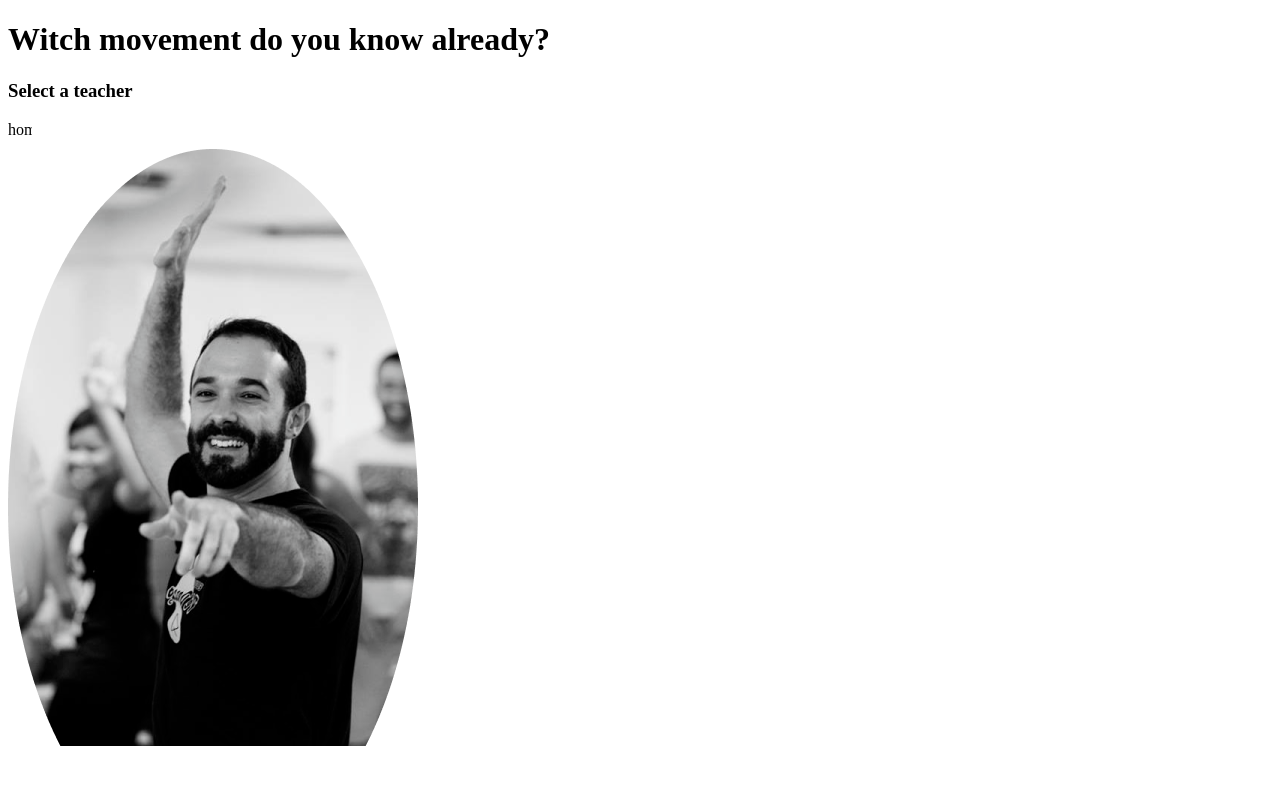
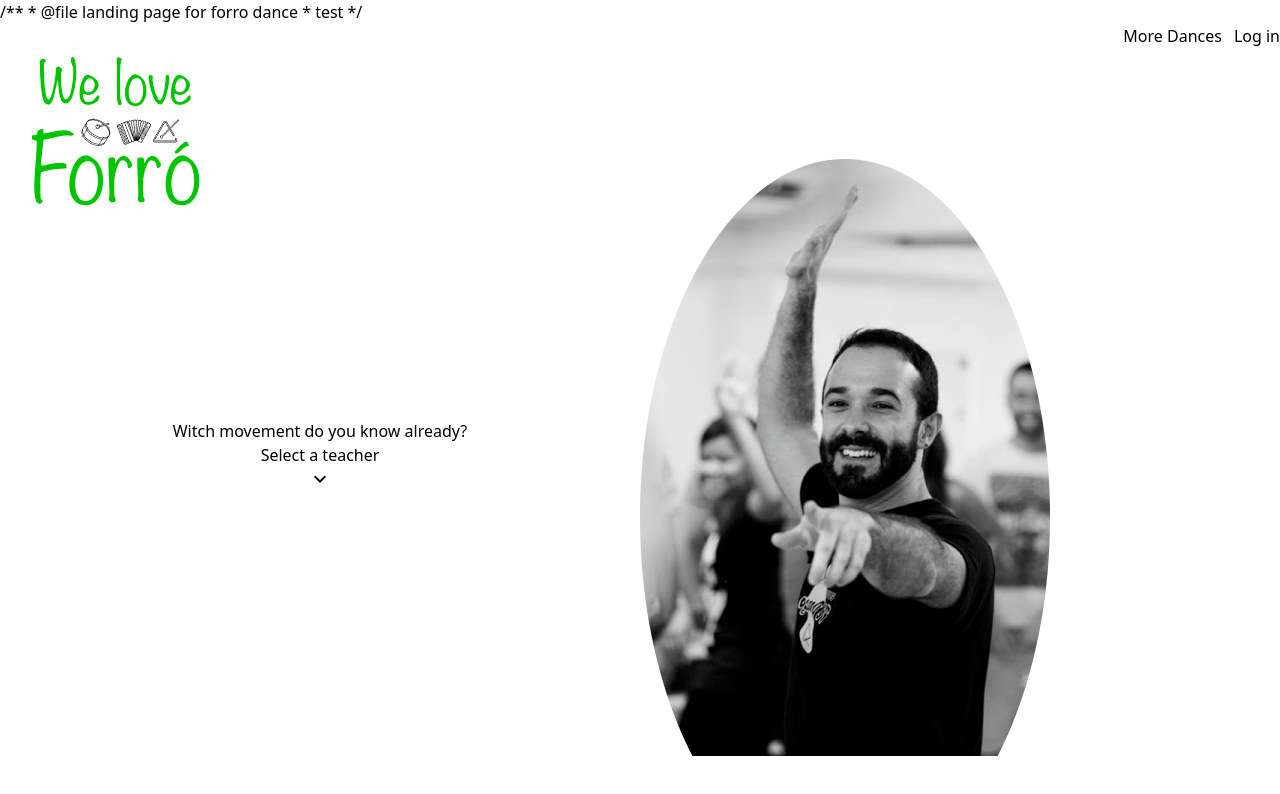
Before and after one commit to DanielRolfs/weloveforro-app, an Angular app: page / in a window 1280 px wide. Shown: the top 794 px of the page. Built offline with nearby package versions, Linux system fonts and the light colour scheme.

Commit message:
tailwind used but js doc is not working

```diff
--- a/package.json
+++ b/package.json
@@ -35,6 +35,7 @@
     "karma-coverage": "~2.0.3",
     "karma-jasmine": "~4.0.0",
     "karma-jasmine-html-reporter": "~1.7.0",
+    "tailwindcss": "^2.2.19",
     "typescript": "~4.4.3"
   }
 }
--- a/src/app/forro-main/forro-main.component.html
+++ b/src/app/forro-main/forro-main.component.html
@@ -1,13 +1,36 @@
-<div class="menu-bar">
+/**
+* @file landing page for forro dance
+* test
+*/
+
+<div class="h-screen">
+
+    <div class="menu-bar flex flex-row place-content-between">
+        <img class="m-8" src="assets/img/logo.png">
+        <ul class="flex flex-row space-x-3">
+            <li>More Dances</li>
+            <li>
+                <button>Log in</button>
+            </li>
+        </ul>
+    </div>
+
+    <div class="header flex flex-row -mt-20">
+        <div class="headline flex flex-col items-center justify-center w-1/2">
+            <div>
+                <h1>Witch movement do you know already?</h1>
+            </div>
+            <div>
+                <h3>Select a teacher</h3>
+            </div>
+            <div>
+                <mat-icon>keyboard_arrow_down</mat-icon>
+            </div>
+
+        </div>
+        <div class="w-1/2">
+            <img src="assets/img/dumont.png">
+        </div>
+    </div>
 
 </div>
-
-<div class="header">
-    <div class="headline">
-        <h1>Witch movement do you know already?</h1>
-        <h3>Select a teacher</h3>
-        <mat-icon aria-hidden="false" aria-label="Example home icon">home</mat-icon>
-
-    </div>
-    <img src="assets/img/dumont.png">
-</div>
--- a/src/index.html
+++ b/src/index.html
@@ -6,6 +6,7 @@
   <base href="/">
   <meta name="viewport" content="width=device-width, initial-scale=1">
   <link rel="icon" type="image/x-icon" href="favicon.ico">
+  <link href="https://fonts.googleapis.com/icon?family=Material+Icons" rel="stylesheet">
 </head>
 <body>
   <app-root></app-root>
--- a/src/styles.scss
+++ b/src/styles.scss
@@ -1 +1,13 @@
 /* You can add global styles to this file, and also import other style files */
+
+@import "tailwindcss/base";
+@import "tailwindcss/components";
+@import "tailwindcss/utilities";
+
+/* .flex {
+    display: flex;
+}
+
+.between {
+    justify-content: space-between;
+} */
--- /dev/null
+++ b/tailwind.config.js
@@ -0,0 +1,11 @@
+module.exports = {
+  purge: [],
+  darkMode: false, // or 'media' or 'class'
+  theme: {
+    extend: {},
+  },
+  variants: {
+    extend: {},
+  },
+  plugins: [],
+}
```
Also changed, not shown: src/assets/img/logo.png (added), 27 other files (tests, documents, lock files or other folders).
